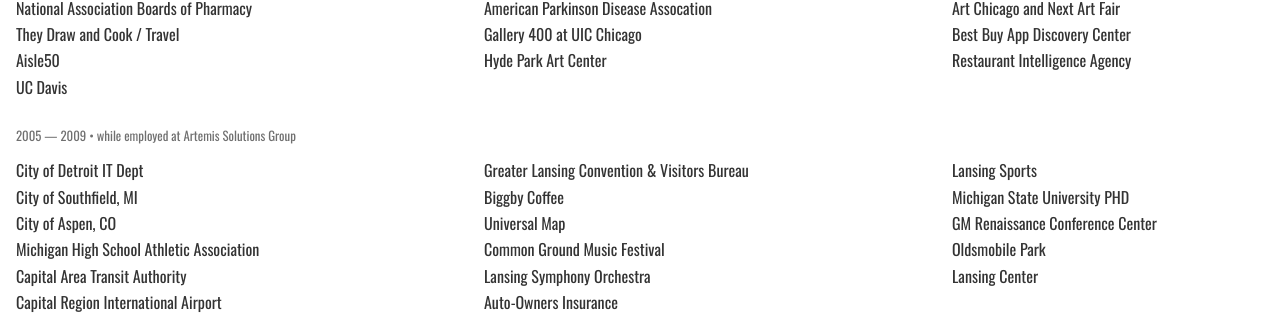
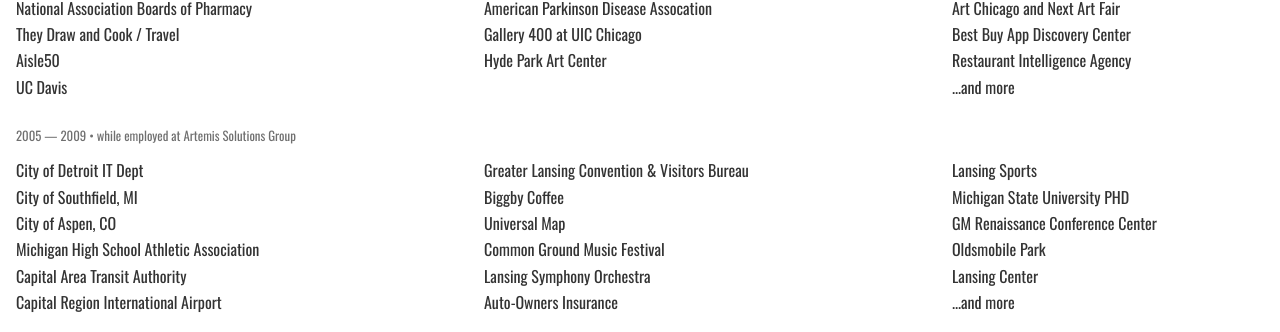
Before and after one commit to joemsak/joesak.com, a Vue app: page / in a window 1280 px wide. Shown: the part 3081-3413 px from the top of the page. Built offline with nearby package versions, Linux system fonts and the light colour scheme.

Commit message:
Add ...and more note

```diff
--- a/src/App.vue
+++ b/src/App.vue
@@ -210,6 +210,7 @@
           <li>Art Chicago and Next Art Fair</li>
           <li>Best Buy App Discovery Center</li>
           <li>Restaurant Intelligence Agency</li>
+          <li>...and more</li>
         </ul>
       </div>
 
@@ -240,6 +241,7 @@
           <li>GM Renaissance Conference Center</li>
           <li>Oldsmobile Park</li>
           <li>Lansing Center</li>
+          <li>...and more</li>
         </ul>
       </div>
     </section>
```
